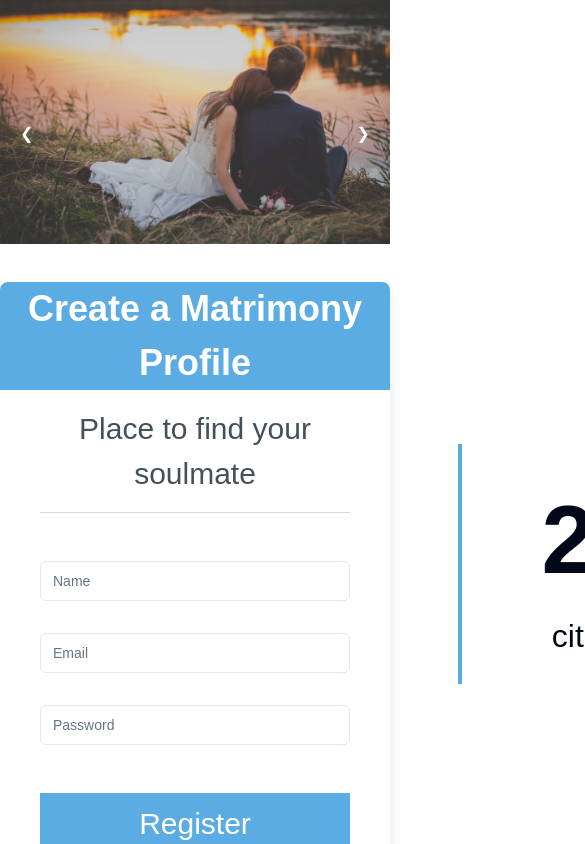
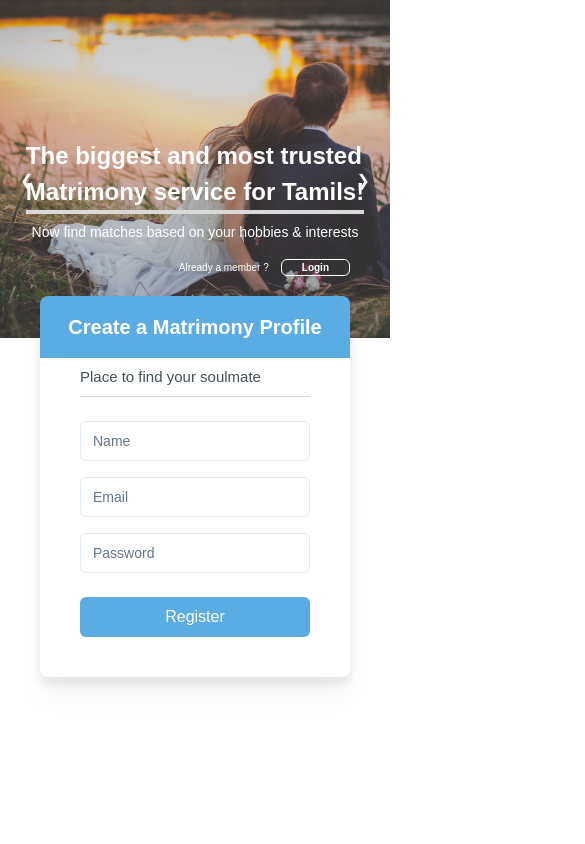
Before and after one commit to SphiriaDigital666/Wedding-Application, a Next.js app: page / in a window 390 px wide. Shown: the top 844 px of the page, 585 px wide, since content can reach past the window. Built offline with nearby package versions, Linux system fonts and the light colour scheme; no server answers; a web font is replaced by a local one.

Commit message:
Carousel and register section responsiveness added

```diff
--- a/app/_landingPage/carousel.tsx
+++ b/app/_landingPage/carousel.tsx
@@ -28,7 +28,7 @@ const Carousel: React.FC = () => {
   }, []);
 
   return (
-    <div className="relative w-full md:h-[90vh] overflow-hidden">
+    <div className="relative w-full h-[40vh] md:h-[90vh] overflow-hidden">
       <div
         className="flex transition-transform duration-1000 ease-in-out"
         style={{
@@ -41,7 +41,7 @@ const Carousel: React.FC = () => {
             <img
               src={photo}
               alt={`Slide ${index + 1}`}
-              className="w-full h-full object-cover"
+              className="w-full h-[40vh] md:h-full object-cover"
             />
           </div>
         ))}
--- a/app/page.tsx
+++ b/app/page.tsx
@@ -1,67 +1,67 @@
-import LoginButton from "@/components/auth/login-button";
-import { Button } from "@/components/ui/button";
-import Carousel from "./_landingPage/carousel";
-import Accordion from "./_landingPage/accordion";
+import LoginButton from '@/components/auth/login-button';
+import { Button } from '@/components/ui/button';
+import Carousel from './_landingPage/carousel';
+import Accordion from './_landingPage/accordion';
 
-import Image from "next/image";
+import Image from 'next/image';
 
-import { Input } from "@/components/ui/input";
-import FeedbackComponent from "./_landingPage/FeedbackComponent";
+import { Input } from '@/components/ui/input';
+import FeedbackComponent from './_landingPage/FeedbackComponent';
 // import ProfileGallery from "./_landingPage/ProfileGallery";
 
 export default function Home() {
   return (
-    <div>
-      <div className="bg-[#665577] relative">
+    <div className="overflow-hidden">
+      <div className="flex flex-col md:relative">
         <Carousel />
-
-        <div className="absolute bottom-[60px] left-[40px]">
-          <p className="text-[#fff] text-[48px] 2xl:text-[48px] xl:text-[40px] lg:text-[36px] md:text-[20px] sofia font-bold border-b-4 border-[#D9D9D9] w-max hidden md:block">
+      </div>
+      <div className="relative flex flex-col justify-center top-[-200px] items-center md:top-[480px] md:absolute md:bottom-[60px] md:left-[80px]">
+        <p className="text-[#fff] text-[24px] 2xl:text-[48px] xl:text-[40px] lg:text-[36px] md:text-[20px] sofia font-bold border-b-4 border-[#D9D9D9] w-max">
           The biggest and most trusted<br></br> Matrimony service for Tamils!
         </p>
-          <p className="text-[#fff] text-[27px] 2xl:text-[27px] xl:text-[23px] lg:text-[20.5px] md:text-[11.5px] font-light mt-2 hidden md:block">
+        <p className="text-[#fff] text-[14px] 2xl:text-[27px] xl:text-[23px] lg:text-[20.5px] md:text-[11.5px] font-light mt-2">
           Now find matches based on your hobbies & interests
         </p>
       </div>
 
-        <div className="absolute 2xl:bottom-[-80px] 2xl:right-[200px] xl:bottom-[-80px] xl:right-[200px] lg:bottom-[-80px] lg:right-[100px] md:bottom-[-80px] md:right-[100px] sm:bottom-[-80px] sm:right-[100px]">
-          <div className="flex items-center justify-end gap-4 2xl:mb-6 xl:mb-5 lg:mb-4 md:mb-3 sm:mb-2">
-            <p className="text-[#fff] text-[24px] 2xl:text-[24px] xl:text-[22px] lg:text-[20px] md:text-[18px] sm:text-[16px] font-medium">
+      <div className="relative flex flex-col p-5 bottom-56 md:absolute 2xl:bottom-[-80px] 2xl:right-[200px] xl:bottom-[-80px] xl:right-[200px] lg:bottom-[-80px] lg:right-[100px] md:bottom-[-80px] md:right-[100px] sm:bottom-[-80px] sm:right-[100px]">
+        <div className="flex items-center justify-end gap-3 p-5 2xl:mb-6 xl:mb-5 lg:mb-4 md:mb-3 sm:mb-2">
+          <p className="text-[#fff] text-[10px] 2xl:text-[24px] xl:text-[22px] lg:text-[20px] md:text-[18px] sm:text-[16px] font-medium">
             Already a member ?
           </p>
-            <p className="text-[#fff] text-[24px] xl:text-[22px] lg:text-[20px] md:text-[18px] sm:text-[16px] font-bold border border-[#fff] rounded-md w-max px-5 cursor-pointer">
+          <p className="text-[#fff] text-[10px] xl:text-[22px] lg:text-[20px] md:text-[18px] sm:text-[16px] font-bold border border-[#fff] rounded-md w-max px-5 cursor-pointer">
             Login
           </p>
         </div>
 
-          <div className="2xl:w-[577px] xl:w-[500px] drop-shadow-xl pb-[30px]">
+        <div className="relative top-[-20px] p-5 2xl:w-[577px] xl:w-[500px] drop-shadow-xl pb-[30px]">
           <div className="bg-[#5BACE3] rounded-t-lg">
-              <h1 className="text-[#fff] text-[36px] 2xl:text-[36px] xl:text-[30px] lg:text-[26px] md:text-[24px] sm:text-[22px] text-center font-bold 2xl:py-8 xl:py-6 lg:py-4 md:py-2 sm:py-2">
+            <h1 className="text-[#fff] text-[20px] p-4 2xl:text-[36px] xl:text-[30px] lg:text-[26px] md:text-[24px] text-center font-bold 2xl:py-8 xl:py-6 lg:py-4 md:py-2">
               Create a Matrimony Profile
             </h1>
           </div>
 
           <div className="bg-[#fff] rounded-b-lg">
-              <h1 className="text-[#445159] text-[30px] 2xl:text-[30px] xl:text-[28px] lg:text-[26px] md:text-[24px] sm:text-[22px] text-center font-medium py-4 mx-10 border-b border-[#D9D9D9] ">
+            <h1 className="text-[#445159] text-[15px] 2xl:text-[30px] xl:text-[28px] lg:text-[26px] md:text-[24px] md:text-center font-medium py-2 mx-10 border-b border-[#D9D9D9] ">
               Place to find your soulmate
             </h1>
 
-              <div className="mb-8 px-10 mt-12 md:mt-8 sm:mt-6">
+            <div className="mb-4 px-10 mt-6 md:mt-8 md:mb-8">
               <Input type="email" placeholder="Name" />
             </div>
 
-              <div className="mb-8 px-10">
+            <div className="mb-4 px-10 md:mb-8">
               <Input type="email" placeholder="Email" />
             </div>
 
-              <div className="mb-12 md:mb-8 sm:mb-6 px-10">
+            <div className="mb-6 px-10 md:mb-8">
               <Input type="email" placeholder="Password" />
             </div>
 
             <div className="flex items-center justify-center">
-                <div className="bg-[#5BACE3] w-full 2xl:h-[50px] sm:h-[40px] flex items-center justify-center  mb-16 sm:mb-12 mx-10">
+              <div className="bg-[#5BACE3] w-full 2xl:h-[50px] sm:h-[40px] flex items-center justify-center mb-10 mx-10 rounded-md">
                 <div className="py-2">
-                    <p className="text-[#FFF] font-medium text-[30px] 2xl:text-[30px] xl:text-[28px] lg:text-[26px] md:text-[24px] sm:text-[22px]">
+                  <p className="text-[#FFF] font-medium text-[16px] 2xl:text-[30px] xl:text-[28px] lg:text-[26px] md:text-[24px] ">
                     Register
                   </p>
                 </div>
@@ -70,9 +70,8 @@ export default function Home() {
           </div>
         </div>
       </div>
-      </div>
 
-      <div className="container mx-auto mt-[200px] mb-[200px]">
+      <div className="hidden md:block container mx-auto mt-[200px] mb-[200px]">
         <div className="flex items-center justify-between mx-[20px] ">
           <div className="border-r-4 border-[#5BACE3] px-[80px]">
             <p className="font-bold text-[96px] text-center">100%</p>
@@ -121,7 +120,7 @@ export default function Home() {
               <div className="col-span-7 mr-[70px]">
                 <p className="font-medium text-[20px] text-[#fff] mb-6 mt-6">
                   <span className="font-bold text-[24px] text-[#fff]">
-                    Deciding a wedding{" "}
+                    Deciding a wedding{' '}
                   </span>
                   venue is one of important and challenging part. It mainly
                   express the tone of your special day. If the venue pick that
@@ -147,7 +146,7 @@ export default function Home() {
 
           <p className="font-medium text-[20px] text-[#fff] mx-[350px]">
             <span className="font-bold text-[24px] text-[#fff]">
-              Indoor venues{" "}
+              Indoor venues{' '}
             </span>
             banquet Halls Outdoor venues- sea venues, gardens, winery, ships,
             historical sites and religious venues. These outdoor venues are not
@@ -241,23 +240,25 @@ export default function Home() {
 
           <div className="flex items-center border-8 border-[#5BACE3]">
             <div className="-ml-[130px] bg-[#fff] h-[600px] my-16">
-              <p className="text-[150px] -mb-[110px] text-[#445159]">Who</p>
+              <p className="text-[40px] md:text-[150px] -mb-[110px] text-[#445159]">
+                Who
+              </p>
               <div className="flex items-center">
                 <div>
-                  <p className="text-[128px] leading-tight text-[#445159]">
+                  <p className="text-[50px] md:text-[128px] leading-tight text-[#445159]">
                     We
                   </p>
-                  <p className="text-[128px] leading-tight text-[#445159]">
+                  <p className="text-[40px] md:text-[128px] leading-tight text-[#445159]">
                     Are
                   </p>
                 </div>
 
-                <p className=" text-[350px] text-[#445159]">?</p>
+                <p className="text-[40px] md:text-[350px] text-[#445159]">?</p>
               </div>
             </div>
 
             <div>
-              <p className="text-[#445159] text-[27px] font-medium text-right mb-16 mx-16">
+              <p className="text-[#445159] md:text-[27px] font-medium text-right mb-16 mx-16">
                 We are providing matchmaking platform to users to find their
                 perfect matching partners. Through this website users can plan
                 their weddings under professional guidance. We ( name of the
@@ -265,7 +266,7 @@ export default function Home() {
                 share with any other third party
               </p>
 
-              <p className="text-[#445159] text-[27px] font-medium text-right mx-16">
+              <p className="text-[#445159] md:text-[27px] font-medium text-right mx-16">
                 We love to find your best matchmaker. We keep our integrity with
                 all your trust. Our professional team always respect to your
                 preferences and personal details. We are here to guide you to
```
Also changed, not shown: app/_landingPage/FeedbackComponent.tsx (+36 -36 lines). Lines whose indentation alone changed are shown as unchanged.
